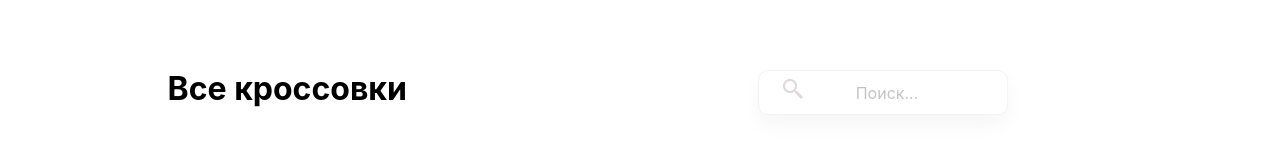
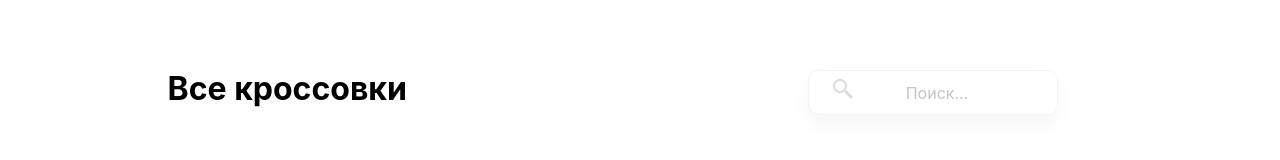
Before and after one commit to mir312/cross, a React (Create React App) app: page / in a window 1280 px wide. Shown: the part 213-373 px from the top of the page. Built offline with nearby package versions, Linux system fonts and the light colour scheme.

Commit message:
add changes

```diff
--- a/src/Components/Main/Main.css
+++ b/src/Components/Main/Main.css
@@ -40,7 +40,7 @@ text-align: center;
 }
 
 .search{
-	margin-left: 350px;
+	margin-left: 400px;
 }
 
 .card_img{
```
